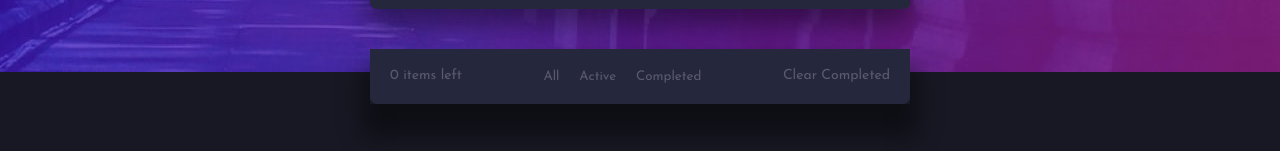
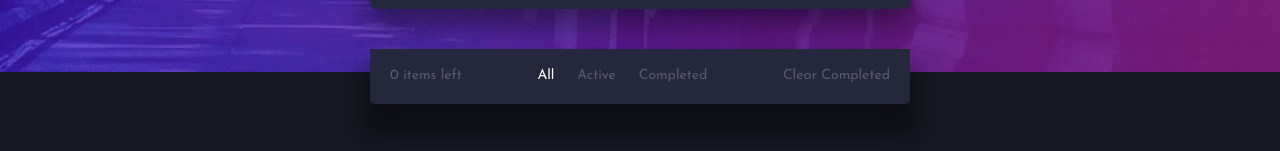
Before and after one commit to Kerilet/Todo_App, a React (Create React App) app: page / in a window 1280 px wide. Shown: the part 228-379 px from the top of the page. Built offline with nearby package versions, Linux system fonts and the light colour scheme.

Commit message:
"completed" working; filters working;

```diff
--- a/src/Components/Checkbox/index.jsx
+++ b/src/Components/Checkbox/index.jsx
@@ -9,7 +9,7 @@ export default function c({ todoNumber, completed, disabled }) {
 
   return (
     <div className={`${style.todoCheckbox} ${completed ? style.completed : ''} ${disabled ? style.disabled : ''}`}>
-      <input type="checkbox" disabled={disabled} checked={completed} onClick={() => (disabled ? null : toggleCompleted(todoNumber))} />
+      <input type="checkbox" disabled={disabled} checked={completed} onChange={() => (disabled ? null : toggleCompleted(todoNumber))} />
       {completed && <img src="./icon-check.svg" alt="Checked" />}
     </div>
   );
--- a/src/Components/Filters/index.jsx
+++ b/src/Components/Filters/index.jsx
@@ -5,17 +5,24 @@ import style from './style.module.css';
 
 export default () => {
   const {
-    theme, filterAll, filterActive, filterCompleted,
+    theme, activeFilter, setActiveFilter,
   } = useContext(Context);
+
+  const isActive = (filter) => `${style.filterButton} ${activeFilter === filter ? style.active : ''}`;
+  const setFilter = (ev, filter) => {
+    ev.preventDefault();
+    setActiveFilter(filter);
+  };
+
   return (
     <ul className={style.filters}>
       <li>
-        <button type="button" onClick={() => filterAll} className={style.filterButton}>
+        <a href="" onClick={(ev) => setFilter(ev, 'ALL')} className={isActive('ALL')}>
           All
-        </button>
+        </a>
       </li>
-      <li><button type="button" className={style.filterButton} onClick={() => filterActive()}>Active</button></li>
-      <li><button type="button" className={style.filterButton} onClick={() => filterCompleted()}>Completed</button></li>
+      <li><a href="" className={isActive('ACTIVE')} onClick={(ev) => setFilter(ev, 'ACTIVE')}>Active</a></li>
+      <li><a href="" className={isActive('COMPLETED')} onClick={(ev) => setFilter(ev, 'COMPLETED')}>Completed</a></li>
       <div className={style.themeIndicator}>{theme}</div>
     </ul>
   );
--- a/src/Components/Filters/style.module.css
+++ b/src/Components/Filters/style.module.css
@@ -1,4 +1,4 @@
-.filters{
+  .filters{
   width: 170px;
   display: flex;
   justify-content: space-between;
@@ -13,13 +13,10 @@
   color: #595a6e;
 }
 
-.filters li .filterButton:hover{
+.filters li .filterButton:hover, .filters li .filterButton.active {
   color: #FFF;
 }
 
-.filters .filterButton:focus {
-  color: #fff;
-}
 
 .themeIndicator {
   display: none;
--- a/src/Components/TodoList/index.jsx
+++ b/src/Components/TodoList/index.jsx
@@ -6,16 +6,16 @@ import Checkbox from '../Checkbox';
 
 export default () => {
   const {
-    todos, removeTodo, editTodo,
+    filteredTodos, removeTodo, editTodo,
   } = useContext(Context);
   return (
     <div className={style.todoList}>
       <ul data-testid="taskList" aria-labelledby="todos">
-        {todos ? todos.map((todo, i) => (
+        {filteredTodos ? filteredTodos.map((todo, i) => (
           <li className={`${style.taskList} ${todo.completed ? 'completed' : ''}`} key={todo}>
             <div className={style.taskGrid}>
               <Checkbox todoNumber={i} completed={todo.completed} />
-              <input className={`${style.taskName} ${todo.completed ? style.taskCompleted : ''}`} onChange={(ev) => editTodo(i, ev.target.value)} value={todo.title} />
+              <input className={`${style.taskName} ${todo.completed ? style.taskCompleted : ''}`} completed={todo.completed ? 'completed' : undefined} onChange={(ev) => editTodo(i, ev.target.value)} value={todo.title} />
               <button type="button" title="deleteButton" aria-label="removeTodo" onClick={() => removeTodo(i)} className={style.taskDelete}><img alt="deleteBtn" src="./icon-cross.svg" /></button>
             </div>
           </li>
--- a/src/context.jsx
+++ b/src/context.jsx
@@ -18,9 +18,8 @@ export default function ctx({ children }) {
 
   // Todos
   const todoArrayString = window.localStorage.getItem('todos') || '[]';
-  const todoArray = JSON.parse(todoArrayString);
-  const [todos, setTodos] = useState(todoArray);
-  const [filtered, setFiltered] = useState(todoArray);
+  const [todos, setTodos] = useState(JSON.parse(todoArrayString));
+  const [activeFilter, setActiveFilter] = useState('ALL');
 
   const addTodo = (title) => {
     const todo = {
@@ -53,11 +52,7 @@ export default function ctx({ children }) {
 
   useEffect(() => {
     const todosString = JSON.stringify(todos);
-    const filteredTodosString = JSON.stringify(filtered);
     window.localStorage.setItem('todos', todosString);
-    window.localStorage.setItem('filteredTodos', filteredTodosString);
-    const updatedTodos = [...todos];
-    setFiltered(updatedTodos);
   }, [todos]);
 
   const getTotal = useMemo(() => {
@@ -71,34 +66,18 @@ export default function ctx({ children }) {
     return total.length;
   });
 
-  // Filters
-  const filterAll = () => {
-    const temp = [...todos];
-    setFiltered(temp);
-  };
-
-  const filterActive = () => {
-    const temp = [];
-    for (let i = 0; i < todos.length; i++) {
-      if (todos[i].completed === false) {
-        temp.push(todos[i]);
-      }
+  const filteredTodos = useMemo(() => todos.filter((todo) => {
+    if (activeFilter === 'ACTIVE') {
+      return !todo.completed;
     }
-    setFiltered(temp);
-  };
-
-  const filterCompleted = () => {
-    const temp = [];
-    for (let i = 0; i < todos.length; i++) {
-      if (todos[i].completed) {
-        temp.push(todos[i]);
-      }
+    if (activeFilter === 'COMPLETED') {
+      return todo.completed;
     }
-    setFiltered(temp);
-  };
+    return true;
+  }));
 
   const values = {
-    theme, toggleTheme, todos, addTodo, getTotal, removeTodo, editTodo, toggleCompleted, filterAll, filterActive, filterCompleted,
+    theme, toggleTheme, todos, addTodo, getTotal, removeTodo, editTodo, toggleCompleted, activeFilter, setActiveFilter, filteredTodos,
   };
 
   return (
```
Also changed, not shown: 1 other file (tests, documents, lock files or other folders).
